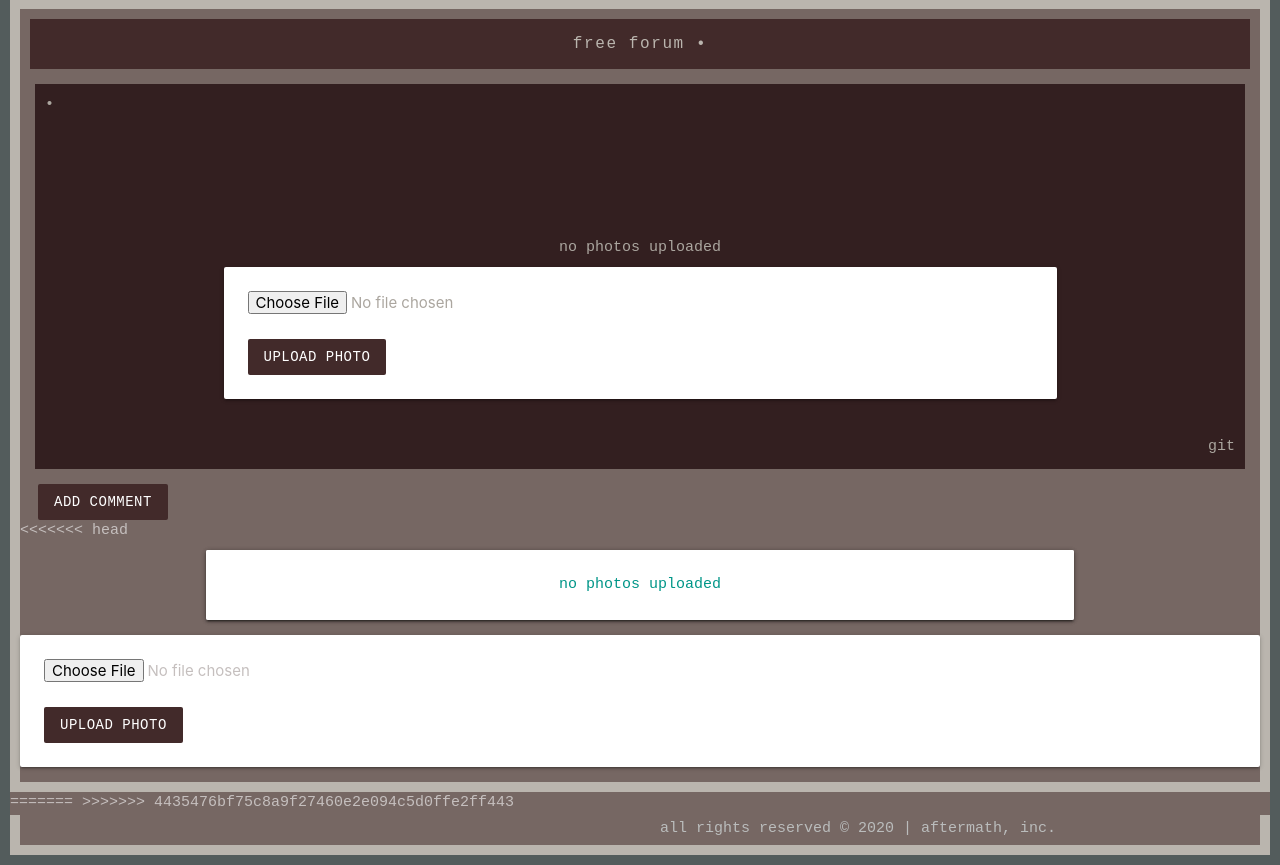
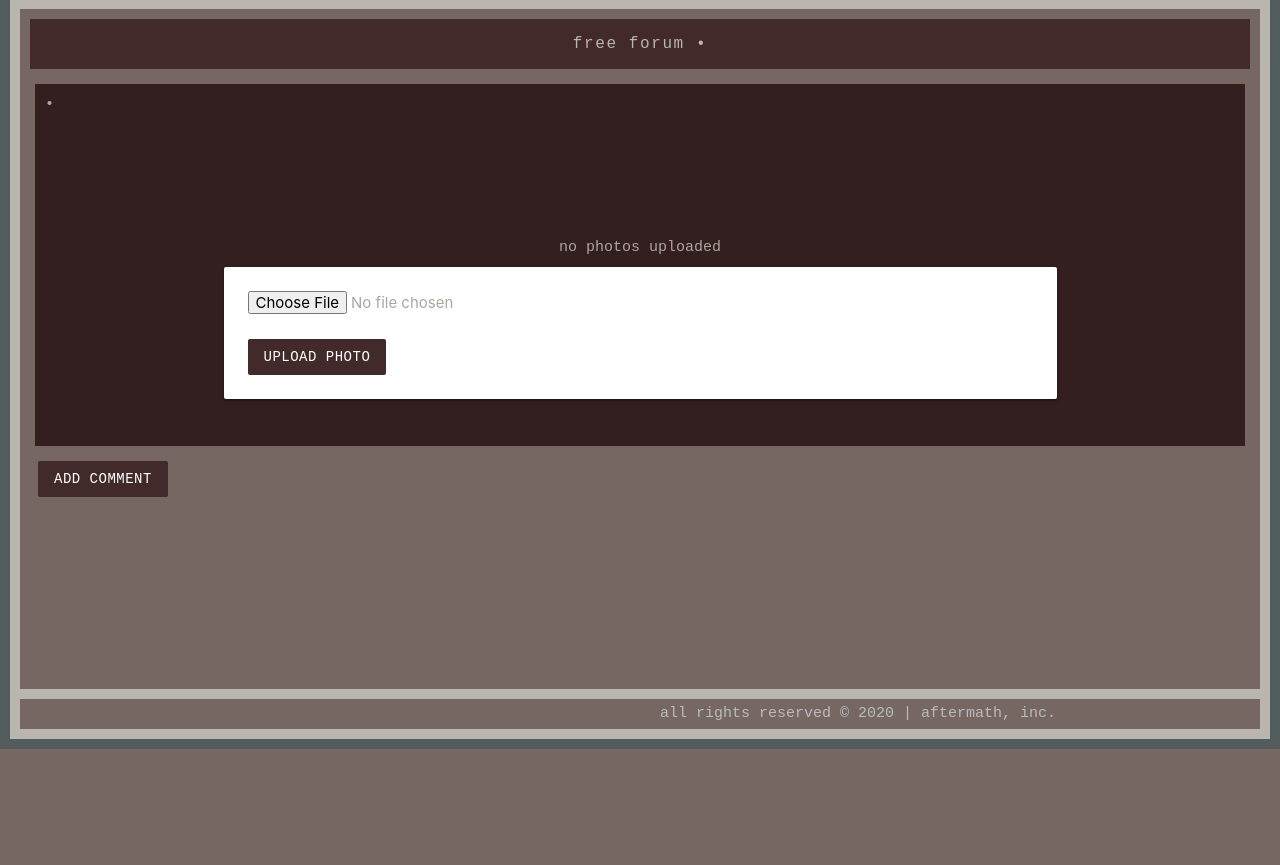
Before and after one commit to pauladixon/aftermath, a Django app: template main_app/templates/posts/detail.html in a window 1280 px wide. Shown: the part 86-951 px from the top of the page. After the commit the page ends 835 px from the top, so only its background shows below. Run offline with Django 3.2, Linux system fonts and the light colour scheme; the template is opened without the code that fills it, so the values that code supplies are empty.

Commit message:
Fixes bug in post detail and clean up README.md

```diff
--- a/main_app/templates/posts/detail.html
+++ b/main_app/templates/posts/detail.html
@@ -49,7 +49,7 @@
             {% endif %}
           </div>
           <br>
-          <div class="categories">git
+          <div class="categories">
             {% if user == post.user %}
               {% if categories.count %}
                 {% for category in categories.all %}
@@ -106,33 +106,4 @@
       </button>
     </form>
   </div>
-<<<<<<< HEAD
-
-
-
-
-
-<div class="container">
-  <div class="card">
-  {% for photo in post.photo_set.all %}
-    <img class="responsive-img card-panel" src="{{ photo.url }}">
-  {% empty %}
-    <div class="card-panel teal-text center-align">No Photos Uploaded</div>
-  {% endfor %}
-  </div>
-
-
-</div>
-
-
-<form action="{% url 'add_photo' post.id %}" enctype="multipart/form-data" method="POST" class="card-panel">
-  {% csrf_token %}
-  <input type="file" name="photo-file">
-  <br><br>
-  <input type="submit" class="btn" value="Upload Photo">
-</form>
-
-</div>
-=======
->>>>>>> 4435476bf75c8a9f27460e2e094c5d0ffe2ff443
 {% endblock %}
```
Also changed, not shown: README.md.
